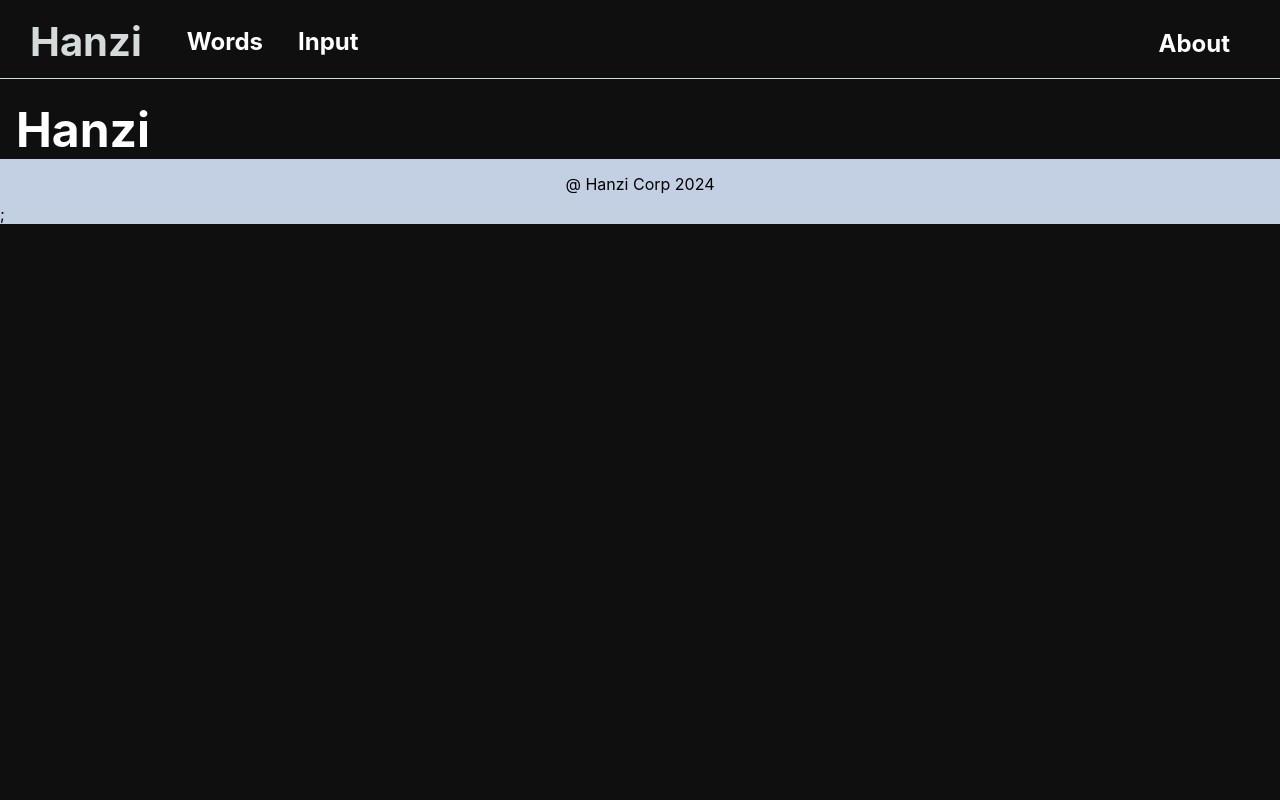
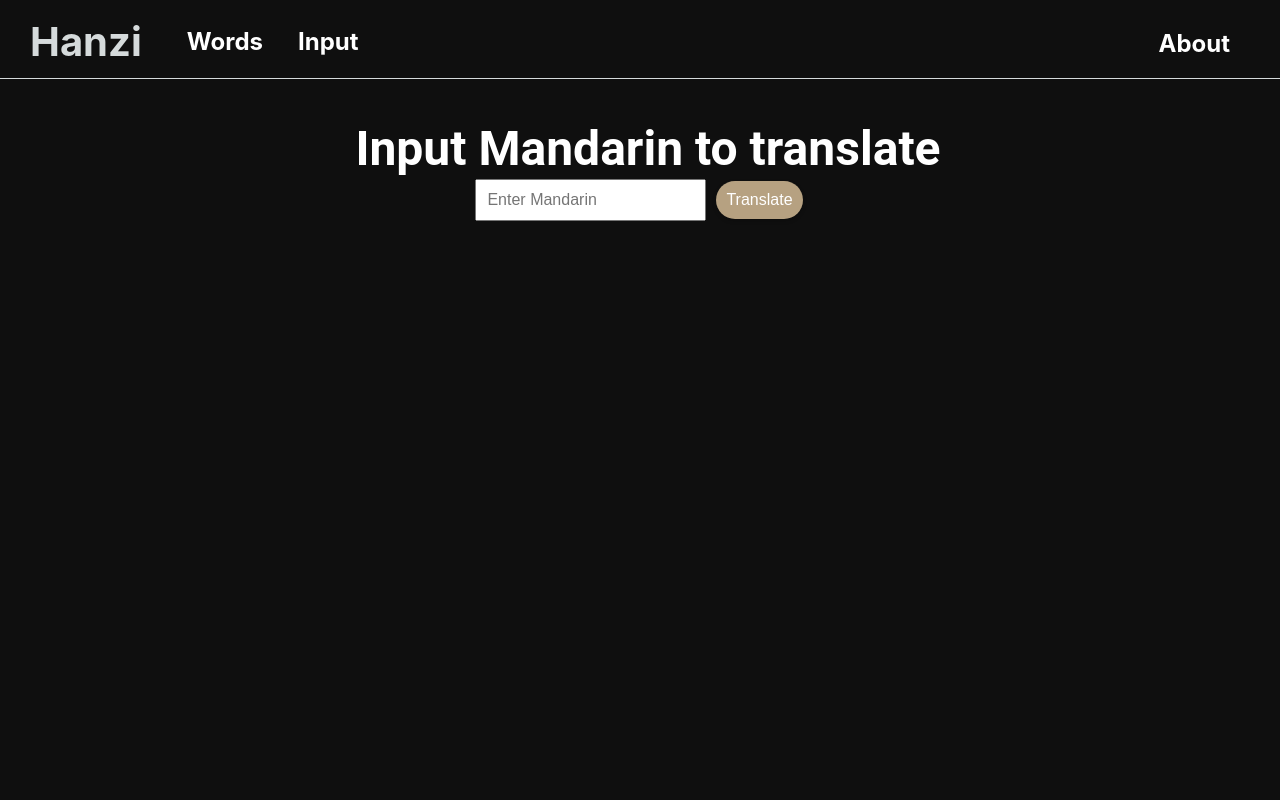
Before and after one commit to schofield-paul/hanzi, a React (Create React App) app: page /input in a window 1280 px wide. Shown: the top 800 px of the page. Built offline with nearby package versions, Linux system fonts and the light colour scheme; no server answers.

Commit message:
input form

```diff
--- a/src/pages/Input/Input.module.css
+++ b/src/pages/Input/Input.module.css
@@ -0,0 +1,9 @@
+.contentContainer {
+    display: flex;
+    flex-direction: column;
+    align-items: center;
+    background-color: #0f0f0f;
+    color: #ddd4d4;
+    font-family: "Roboto", sans-serif;
+    height: 100vh;
+  }
--- a/src/pages/Input/Input.tsx
+++ b/src/pages/Input/Input.tsx
@@ -1,18 +1,49 @@
-import classNames from "classnames";
  import style from "./Input.module.css";
+import { useRef, useState, useEffect } from "react";
+import HanziWriter from "hanzi-writer";
 
-const fetchData = async () => {
-  const response = await fetch("http://localhost:3005/foo");
-  console.log(response);
+ export default function Input() {
+  const [inputValue, setInputValue] = useState<string>('');
+  const writerContainerRef = useRef<HTMLDivElement | null>(null);
+
+  const handleSubmit = (e: React.FormEvent<HTMLFormElement>) => {
+    e.preventDefault();
+    // TODO: call the translation API
+    // TODO: check that the input is Mandarin; maybe prevent non-Mandarin input?
+    // (Also, maybe support both English -> Mandarin and Mandarin -> English?)
+    if (writerContainerRef.current) {
+      console.log(writerContainerRef.current);
+      var writer = HanziWriter.create(writerContainerRef.current, '国', {
+        width: 100,
+        height: 100,
+        padding: 5,
+        showOutline: true
+      });
+      writer.animateCharacter();
+    }
   };
 
-fetchData();
+  const handleInputChange = (e: React.ChangeEvent<HTMLInputElement>) => {
+    setInputValue(e.target.value);
+  };
 
-export default function Input() {
    return (
      <>
-      <div>
-        <h1>Hanzi</h1>
+      <div style={{ padding: '20px' }} className={style.contentContainer}>
+        <h1>Input Mandarin to translate</h1>
+        <form onSubmit={handleSubmit}>
+          <input
+            type="text"
+            value={inputValue}
+            onChange={handleInputChange}
+            placeholder="Enter Mandarin"
+            style={{ padding: '10px', fontSize: '16px' }}
+          />
+          <button type="submit" style={{ marginLeft: '10px', padding: '10px' }}>
+            Translate
+          </button>
+        </form>
+       <div ref={writerContainerRef} style={{ marginTop: '20px' }} />
       </div>
      </>
    );
```
Lines whose indentation alone changed are shown as unchanged.
